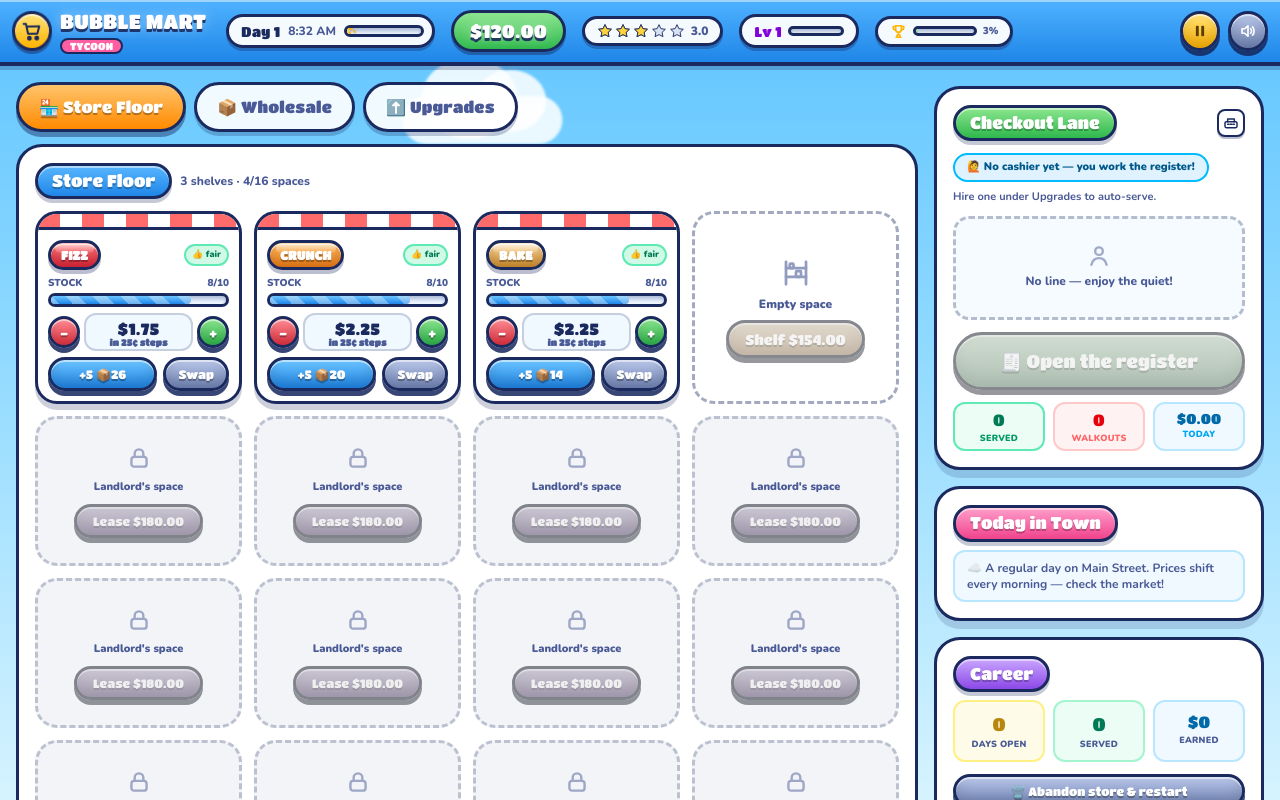
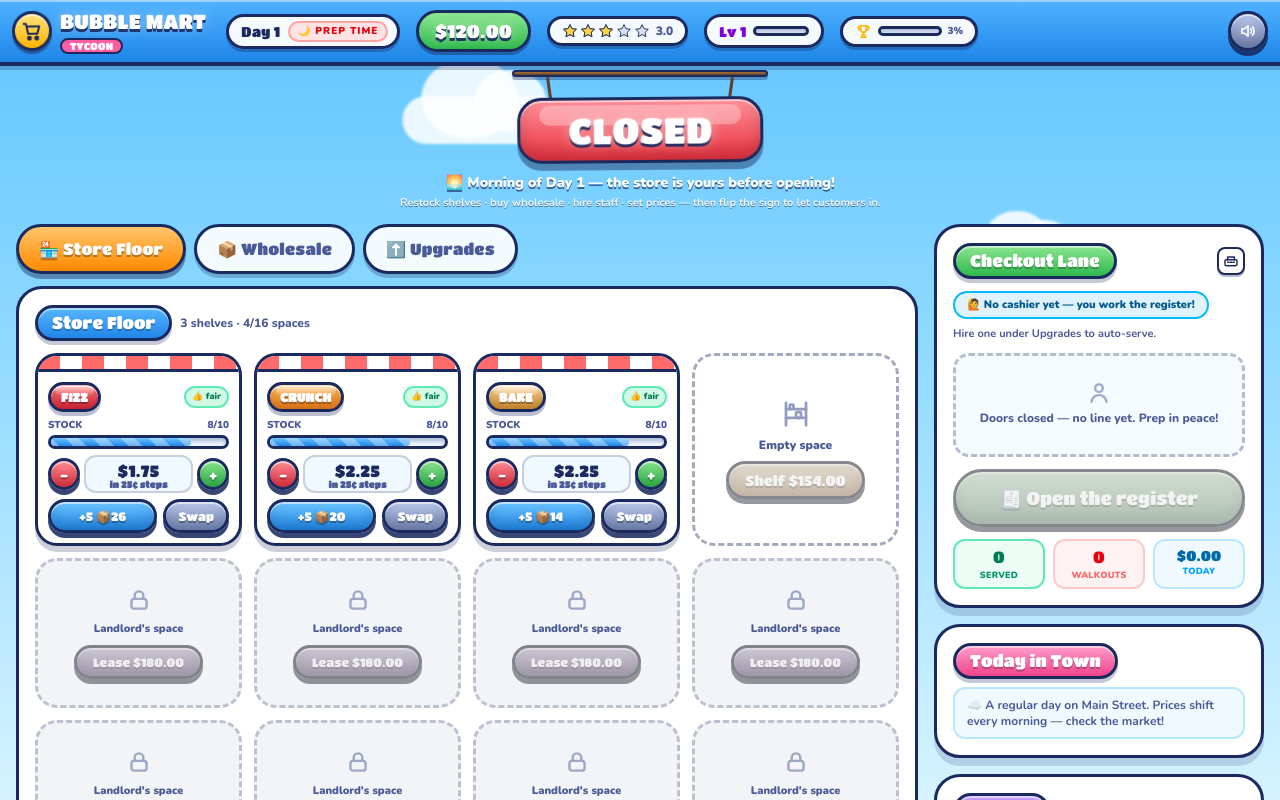
Before and after one commit to warlawk/BubbleShop, a React (Vite) app: page / in a window 1280 px wide. Both pictures are taken after a click on the button "▶ Open the Store". Shown: the top 800 px of the page. Built offline with nearby package versions, Linux system fonts and the light colour scheme.

Commit message:
task snapshot 1362df00-0754-4131-97d4-a86e4f1762db

```diff
--- a/src/App.tsx
+++ b/src/App.tsx
@@ -4,6 +4,7 @@ import { SAVE_KEY, fmt, fmt0 } from "./game/data";
 import { setMuted, sfx } from "./game/audio";
 import type { Action } from "./game/types";
 import { TopBar } from "./components/TopBar";
+import { DoorSign } from "./components/DoorSign";
 import { StoreFloor } from "./components/StoreFloor";
 import { MarketPanel } from "./components/MarketPanel";
 import { UpgradesPanel } from "./components/UpgradesPanel";
@@ -129,7 +130,11 @@ export default function App() {
 
       <TopBar s={s} dispatch={dispatch} />
 
-      <main className="relative z-10 max-w-7xl mx-auto px-3 sm:px-4 mt-4 grid gap-4 lg:grid-cols-[minmax(0,1fr)_330px] items-start">
+      <div className="relative z-10 max-w-7xl mx-auto px-3 sm:px-4">
+        <DoorSign s={s} dispatch={dispatch} />
+      </div>
+
+      <main className="relative z-10 max-w-7xl mx-auto px-3 sm:px-4 mt-2 grid gap-4 lg:grid-cols-[minmax(0,1fr)_330px] items-start">
         {/* left column */}
         <div className="flex flex-col gap-3 min-w-0">
           <nav className="flex flex-wrap gap-2">
--- a/src/components/CheckoutPanel.tsx
+++ b/src/components/CheckoutPanel.tsx
@@ -64,7 +64,9 @@ export function CheckoutPanel({ s, dispatch }: { s: GameState; dispatch: Dispatc
         {s.queue.length === 0 ? (
           <div className="h-full flex flex-col items-center justify-center text-ink-soft gap-1 py-4">
             <IconPerson size={26} className="opacity-50" />
-            <p className="text-xs font-extrabold">No line — enjoy the quiet!</p>
+            <p className="text-xs font-extrabold">
+              {s.phase === "prep" ? "Doors closed — no line yet. Prep in peace!" : "No line — enjoy the quiet!"}
+            </p>
           </div>
         ) : (
           <div className="flex flex-wrap gap-3 items-start">
--- /dev/null
+++ b/src/components/DoorSign.tsx
@@ -0,0 +1,60 @@
+import type { Dispatch } from "react";
+import type { Action, GameState } from "../game/types";
+import { sfx } from "../game/audio";
+
+export function DoorSign({ s, dispatch }: { s: GameState; dispatch: Dispatch<Action> }) {
+  const prep = s.phase === "prep";
+  const open = s.phase === "playing";
+  if (!prep && !open) return null;
+
+  return (
+    <div className="flex flex-col items-center select-none py-1">
+      {/* rail + strings */}
+      <div className="sign-rail w-64" />
+      <div className="relative w-64 h-6">
+        <div className="absolute left-[34px] top-0 h-full w-[3px] bg-[#5f3f26] rounded-full -rotate-[8deg] origin-top" />
+        <div className="absolute right-[34px] top-0 h-full w-[3px] bg-[#5f3f26] rounded-full rotate-[8deg] origin-top" />
+      </div>
+
+      <div className="door-swing -mt-1" style={{ perspective: "600px" }}>
+        <button
+          key={prep ? "closed" : "open"}
+          className={`sign-flip relative block px-12 py-2.5 rounded-[24px] border-[3px] border-ink font-display text-3xl sm:text-4xl tracking-[0.18em] text-white text-outline ${prep ? "cursor-pointer hover:brightness-110 active:translate-y-1" : "cursor-default"}`}
+          style={{
+            background: prep
+              ? "linear-gradient(180deg,#ff8f98,#e8323f)"
+              : "linear-gradient(180deg,#8ce68f,#2eb84c)",
+            boxShadow:
+              "0 7px 0 rgba(27,42,94,.45), inset 0 2px 0 rgba(255,255,255,.55), inset 0 -9px 16px rgba(0,0,0,.14)",
+          }}
+          disabled={!prep}
+          onClick={() => {
+            if (prep) {
+              sfx.bell();
+              dispatch({ type: "OPEN_STORE" });
+            }
+          }}
+          title={prep ? "Flip the sign to open the store" : "The store is open!"}
+        >
+          {prep ? "CLOSED" : "OPEN"}
+          <span className="absolute left-[8%] right-[8%] top-[9%] h-[32%] rounded-full bg-white/30 pointer-events-none" />
+        </button>
+      </div>
+
+      {prep ? (
+        <div className="mt-2.5 text-center anim-pop">
+          <p className="text-sm font-black text-white drop-shadow-[0_2px_0_rgba(27,42,94,.65)] max-w-lg px-3">
+            🌅 Morning of Day {s.day} — the store is yours before opening!
+          </p>
+          <p className="text-[11px] font-bold text-white/95 drop-shadow-[0_1px_0_rgba(27,42,94,.6)] max-w-lg px-3 mt-0.5">
+            Restock shelves · buy wholesale · hire staff · set prices — then flip the sign to let customers in.
+          </p>
+        </div>
+      ) : (
+        <p className="mt-1.5 text-[11px] font-black text-white/95 drop-shadow-[0_1px_0_rgba(27,42,94,.6)]">
+          Day {s.day} · doors open — shoppers incoming!
+        </p>
+      )}
+    </div>
+  );
+}
--- a/src/components/Modals.tsx
+++ b/src/components/Modals.tsx
@@ -27,7 +27,7 @@ export function StartScreen({ hasSave, dispatch }: { hasSave: boolean; dispatch:
           TYCOON
         </div>
         <p className="mt-4 text-white font-extrabold text-lg drop-shadow-[0_2px_0_rgba(27,42,94,.6)]">
-          Run the corner store. Buy low · shelf it · ring it up · get rich.
+          Run the corner store. Prep each morning, flip the sign, ring it up, get rich.
         </p>
 
         <div className="mt-6 flex flex-wrap items-center justify-center gap-3">
@@ -51,7 +51,7 @@ export function StartScreen({ hasSave, dispatch }: { hasSave: boolean; dispatch:
           {[
             { n: "1", title: "Buy wholesale", body: "Prices drift up & down every day around a baseline. Grab flash deals!", rot: "-rotate-2", bg: "linear-gradient(180deg,#ffc46b,#ff8a00)" },
             { n: "2", title: "Shelf & price it", body: "Restock shelves, set prices, lease floor space, add more products.", rot: "rotate-1", bg: "linear-gradient(180deg,#6cc4ff,#1f86e8)" },
-            { n: "3", title: "Work the register", body: "Scan items & count out change in the POS minigame — or hire cashiers to auto-serve.", rot: "-rotate-1", bg: "linear-gradient(180deg,#8ce68f,#2eb84c)" },
+            { n: "3", title: "Flip the sign & sell", body: "Open the doors, scan barcodes & count out change — or hire cashiers to run the lane.", rot: "-rotate-1", bg: "linear-gradient(180deg,#8ce68f,#2eb84c)" },
           ].map((c) => (
             <div key={c.n} className={`${c.rot} bg-white border-[3px] border-ink rounded-[22px] p-4 shadow-[0_7px_0_rgba(27,42,94,.28)] hover:rotate-0 transition-transform`}>
               <div className="w-9 h-9 rounded-full border-[3px] border-ink text-white font-display text-lg flex items-center justify-center mx-auto" style={{ background: c.bg, boxShadow: "inset 0 2px 0 rgba(255,255,255,.5)" }}>
@@ -154,9 +154,9 @@ export function DaySummary({ s, dispatch }: { s: GameState; dispatch: Dispatch<A
           <div className="bg-red-50 border-2 border-red-200 rounded-xl py-1.5">😤 {s.stats.walkouts} walked out</div>
         </div>
         <button className="bb bb-orange w-full mt-5 py-3.5 text-xl anim-pulse-big" onClick={() => { sfx.day(); dispatch({ type: "NEXT_DAY" }); }}>
-          ☀️ Open Day {s.day + 1}
+          🌅 Prep for Day {s.day + 1}
         </button>
-        <p className="text-center text-[10px] font-black text-ink-soft mt-2">Wholesale prices will shift overnight…</p>
+        <p className="text-center text-[10px] font-black text-ink-soft mt-2">Overnight prices are in — restock & plan, then flip the sign to open!</p>
       </div>
     </div>
   );
--- a/src/components/TopBar.tsx
+++ b/src/components/TopBar.tsx
@@ -40,6 +40,12 @@ export function TopBar({ s, dispatch }: { s: GameState; dispatch: Dispatch<Actio
         {/* day + clock */}
         <div className="flex items-center gap-2 bg-white/95 rounded-full border-[3px] border-ink pl-3 pr-2 py-1 shadow-[0_3px_0_rgba(27,42,94,.35)]">
           <span className="font-display text-sm">Day {s.day}</span>
+          {s.phase === "prep" ? (
+            <span className="text-[10px] font-black tracking-widest text-red-600 bg-red-100 border-2 border-red-300 rounded-full px-2 py-[1px] anim-pop">
+              🌙 PREP TIME
+            </span>
+          ) : (
+            <>
               <span className="text-xs font-extrabold text-ink-soft">{clockText(s.timeLeft)}</span>
               <div className="relative w-20 h-3 track">
                 <div className="fill fill-sun" style={{ width: `${dayFrac * 100}%` }} />
@@ -47,6 +53,8 @@ export function TopBar({ s, dispatch }: { s: GameState; dispatch: Dispatch<Actio
                   <IconSun size={18} className="text-[#ffb400] drop-shadow" />
                 </span>
               </div>
+            </>
+          )}
         </div>
 
         {/* cash */}
--- a/src/game/audio.ts
+++ b/src/game/audio.ts
@@ -78,4 +78,9 @@ export const sfx = {
       tone(f, 0.16, { type: "sine", gain: 0.09, when: i * 0.11 })
     );
   },
+  bell() {
+    tone(880, 0.14, { type: "triangle", gain: 0.1 });
+    tone(1174.7, 0.22, { type: "triangle", gain: 0.09, when: 0.1 });
+    tone(1568, 0.3, { type: "sine", gain: 0.05, when: 0.18 });
+  },
 };
--- a/src/game/data.ts
+++ b/src/game/data.ts
@@ -12,8 +12,10 @@ export const BASE_SPAWN = 0.26; // customers / sec (early days are quieter — s
 export const MAX_STAFF = 4;
 export const WAGE_BASE = 35; // 1st employee's daily wage
 export const WAGE_STEP = 5;  // each additional employee costs +$5/day
-/** daily wage of the next hire, given current total headcount */
-export const nextWage = (totalStaff: number) => WAGE_BASE + WAGE_STEP * totalStaff;
+/** daily wage of employee #k on the ladder: 1st $35, 2nd $40, 3rd $45… (cashiers & stockers share one ladder) */
+export const wageOf = (k: number) => WAGE_BASE + WAGE_STEP * (k - 1);
+/** daily wage your NEXT hire will work for, given current total headcount */
+export const nextWage = (totalStaff: number) => wageOf(totalStaff + 1);
 
 export const ITEMS: ItemDef[] = [
   { id: "soda",     name: "Fizz Cola",      short: "FIZZ",  grad: ["#ff7b7b", "#e5263a"], base: 0.48, retail: 1.75, unlockCost: 0,    reqLevel: 1, tag: "Drinks" },
@@ -54,12 +56,15 @@ export const shelfCost = (count: number) =>
   Math.round(70 * Math.pow(1.3, count));
 
 export const hireCost = (kind: "cashier" | "stocker", n: number) =>
-  Math.round((kind === "cashier" ? 150 : 90) * Math.pow(1.5, n));
+  Math.round(kind === "cashier" ? 150 * Math.pow(1.5, n) : 80 * Math.pow(1.35, n));
+
+/** store level required before a staff type can be hired */
+export const STAFF_UNLOCK: Record<"cashier" | "stocker", number> = { cashier: 4, stocker: 2 };
 
 export const upgradeCost = (kind: "speed" | "capacity" | "marketing" | "register", lvl: number) => {
   switch (kind) {
     case "speed":     return Math.round(220 * Math.pow(1.7, lvl));
-    case "capacity":  return Math.round(160 * Math.pow(1.6, lvl));
+    case "capacity":  return Math.round(80 * Math.pow(1.6, lvl));
     case "marketing": return Math.round(260 * Math.pow(1.75, lvl));
     case "register":  return Math.round(320 * Math.pow(1.8, lvl));
   }
@@ -73,10 +78,12 @@ export const shelfCapacity = (capLvl: number) => 10 + 5 * capLvl;
 export const queueCap = (registers: number) => 5 + 3 * (registers - 1);
 export const autoSeconds = (speedLvl: number) => 4.3 / (1 + 0.3 * speedLvl);
 export const dailyRent = (slots: number) => 12 + slots * 2;
-/** wage ladder across ALL staff: 1st $35, 2nd $40, 3rd $45, 4th $50 per day */
+/** total daily payroll — sum of the ladder: 1 staff $35, 2 staff $75, 3 staff $120, 4 staff $170 */
 export const dailyWages = (cashiers: number, stockers: number) => {
   const n = cashiers + stockers;
-  return WAGE_BASE * n + (WAGE_STEP * n * (n - 1)) / 2;
+  let total = 0;
+  for (let k = 1; k <= n; k++) total += wageOf(k);
+  return total;
 };
 
 /** demand 0.25..1.35 — cheaper than suggested retail boosts demand */
--- a/src/game/reducer.ts
+++ b/src/game/reducer.ts
@@ -1,9 +1,10 @@
 import {
   BASE_SPAWN, CARRY, CHANGE_DENOMS, DAY_LEN, EVENTS, GOAL, ITEMS, MAX_SLOTS,
-  MAX_STAFF, NAMES, PATIENCE_SEC, SAVE_KEY, START_CASH, START_SLOTS,
-  autoSeconds, clamp, dailyRent, dailyWages, demandFactor, effPrice, hireCost,
-  itemById, levelFromXp, maxPrice, MIN_PRICE, queueCap, round2, shelfCapacity,
-  shelfCost, slotCost, snap25, upgradeCost, upgradeMax,
+  MAX_STAFF, NAMES, PATIENCE_SEC, SAVE_KEY, STAFF_UNLOCK, START_CASH,
+  START_SLOTS, autoSeconds, clamp, dailyRent, dailyWages, demandFactor,
+  effPrice, hireCost, itemById, levelFromXp, maxPrice, MIN_PRICE, queueCap,
+  round2, shelfCapacity, shelfCost, slotCost, snap25, upgradeCost, upgradeMax,
+  wageOf,
 } from "./data";
 import type {
   Action, CartLine, DayStats, GameState, MarketInfo, POSState, Queued, Shopper,
@@ -62,7 +63,7 @@ export function initGame(): GameState {
           const def = itemById(id);
           s.prices[id] = round2(clamp(snap25(s.prices[id]), MIN_PRICE, maxPrice(def)));
         }
-        s.resumePhase = s.phase === "summary" ? "summary" : "playing";
+        s.resumePhase = s.phase === "summary" ? "summary" : s.phase === "prep" ? "prep" : "playing";
         s.phase = "start";
         return s;
       }
@@ -361,12 +362,12 @@ export function reducer(st: GameState, a: Action): GameState {
 
     case "NEW_GAME": {
       clearSave();
-      return { ...fresh(), phase: "playing" };
+      return { ...fresh(), phase: "prep" };
     }
 
     case "CONTINUE": {
       const s = { ...st };
-      s.phase = s.resumePhase === "summary" ? "summary" : "playing";
+      s.phase = s.resumePhase;
       return s;
     }
 
@@ -379,7 +380,7 @@ export function reducer(st: GameState, a: Action): GameState {
       const s: GameState = {
         ...st, storage: { ...st.storage }, stats: emptyStats(),
         spawnAcc: 0, stockAcc: 0, autoAcc: 0, shoppers: [], queue: [],
-        day: st.day + 1, timeLeft: DAY_LEN, phase: "playing", toasts: [...st.toasts],
+        day: st.day + 1, timeLeft: DAY_LEN, phase: "prep", toasts: [...st.toasts],
       };
       const market: Record<string, MarketInfo> = {};
       for (const it of ITEMS) {
@@ -397,6 +398,13 @@ export function reducer(st: GameState, a: Action): GameState {
       s.event = Math.random() < 0.32 ? EVENTS[Math.floor(Math.random() * EVENTS.length)] : null;
       if (s.event) toast(s, `📰 ${s.event.name} ${s.event.desc}`, "info");
       s.market = market;
+      return s;
+    }
+
+    case "OPEN_STORE": {
+      if (st.phase !== "prep") return st;
+      const s: GameState = { ...st, phase: "playing", toasts: [...st.toasts] };
+      toast(s, "🔔 Sign flipped — doors open!", "good");
       return s;
     }
 
@@ -478,18 +486,24 @@ export function reducer(st: GameState, a: Action): GameState {
       const s = { ...st, toasts: [...st.toasts] };
       const n = a.kind === "cashier" ? s.cashiers : s.stockers;
       if (n >= MAX_STAFF) return st;
+      const unlockLvl = STAFF_UNLOCK[a.kind];
+      if (s.level < unlockLvl) {
+        toast(s, `🔒 ${a.kind === "cashier" ? "Cashiers" : "Stockers"} unlock at store level ${unlockLvl}!`, "bad");
+        return s;
+      }
       const cost = hireCost(a.kind, n);
       if (s.cash + 1e-9 < cost) {
         toast(s, "💸 Can't cover the signing bonus!", "bad");
         return s;
       }
       s.cash = round2(s.cash - cost);
+      const wage = wageOf(s.cashiers + s.stockers + 1); // ladder position of this new hire
       if (a.kind === "cashier") {
         s.cashiers++;
-        toast(s, `🧑‍💼 Cashier ${CASHIER_NAMES[n]} joined the till!`, "good");
+        toast(s, `🧑‍💼 Cashier ${CASHIER_NAMES[n]} joined the till! Wage $${wage}/day`, "good");
       } else {
         s.stockers++;
-        toast(s, `📦 Stocker ${STOCKER_NAMES[n]} is on shelves duty!`, "good");
+        toast(s, `📦 Stocker ${STOCKER_NAMES[n]} is on shelves duty! Wage $${wage}/day`, "good");
       }
       return s;
     }
--- a/src/game/types.ts
+++ b/src/game/types.ts
@@ -91,7 +91,7 @@ export interface DayStats {
   walkouts: number;
 }
 
-export type Phase = "start" | "playing" | "summary" | "gameover" | "victory";
+export type Phase = "start" | "prep" | "playing" | "summary" | "gameover" | "victory";
 
 export interface GameState {
   v: number;
@@ -138,6 +138,7 @@ export type Action =
   | { type: "NEW_GAME" }
   | { type: "CONTINUE" }
   | { type: "NEXT_DAY" }
+  | { type: "OPEN_STORE" }
   | { type: "BUY_STOCK"; itemId: string; qty: number }
   | { type: "SET_PRICE"; itemId: string; price: number }
   | { type: "PLACE_SHELF"; slot: number }
--- a/src/index.css
+++ b/src/index.css
@@ -277,6 +277,29 @@ input[type="range"].priceRange::-moz-range-thumb {
 
 .text-outline { text-shadow: 0 3px 0 rgba(27, 42, 94, 0.9), 0 0 14px rgba(255, 255, 255, 0.4); }
 
+/* ---------- hanging door sign ---------- */
+.sign-rail {
+  height: 7px;
+  background: linear-gradient(180deg, #a9713f, #5f3f26);
+  border: 2px solid var(--color-ink);
+  border-radius: 999px;
+  box-shadow: 0 3px 0 rgba(27, 42, 94, 0.35);
+}
+.door-swing {
+  transform-origin: top center;
+  animation: signSwing 3.6s ease-in-out infinite;
+}
+.door-swing:hover { animation-duration: 1.4s; }
+@keyframes signSwing {
+  0%, 100% { transform: rotate(-2.6deg); }
+  50% { transform: rotate(2.6deg); }
+}
+.sign-flip { animation: signFlip 0.5s cubic-bezier(0.34, 1.56, 0.64, 1) both; }
+@keyframes signFlip {
+  0% { transform: rotateX(92deg); }
+  100% { transform: rotateX(0deg); }
+}
+
 /* ---------- barcode scan laser ---------- */
 .barcode-wrap { position: relative; overflow: hidden; border-radius: 8px; }
 .barcode-wrap .scanline {
```
Also changed, not shown: src/components/UpgradesPanel.tsx (+28 -10 lines). Lines whose indentation alone changed are shown as unchanged.
